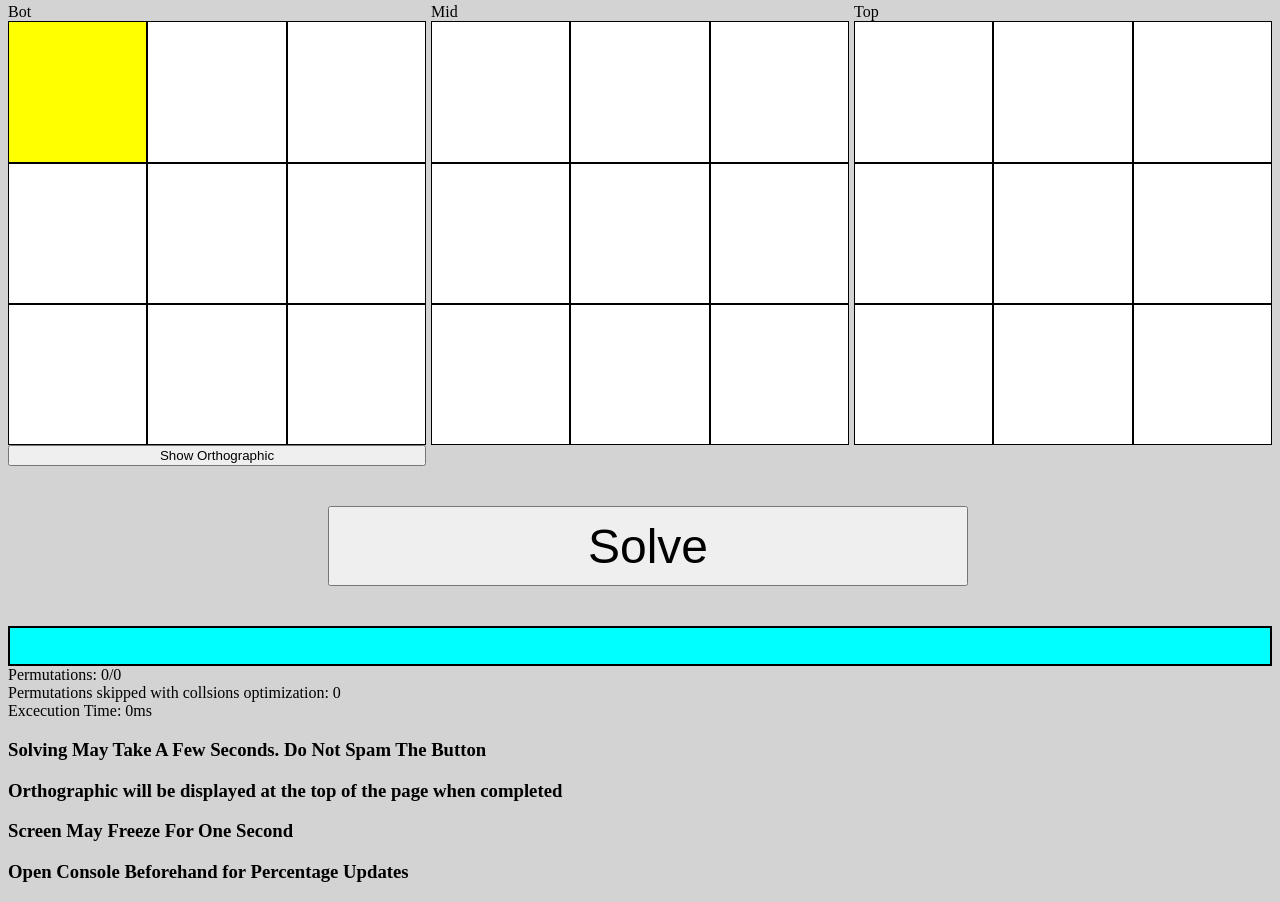
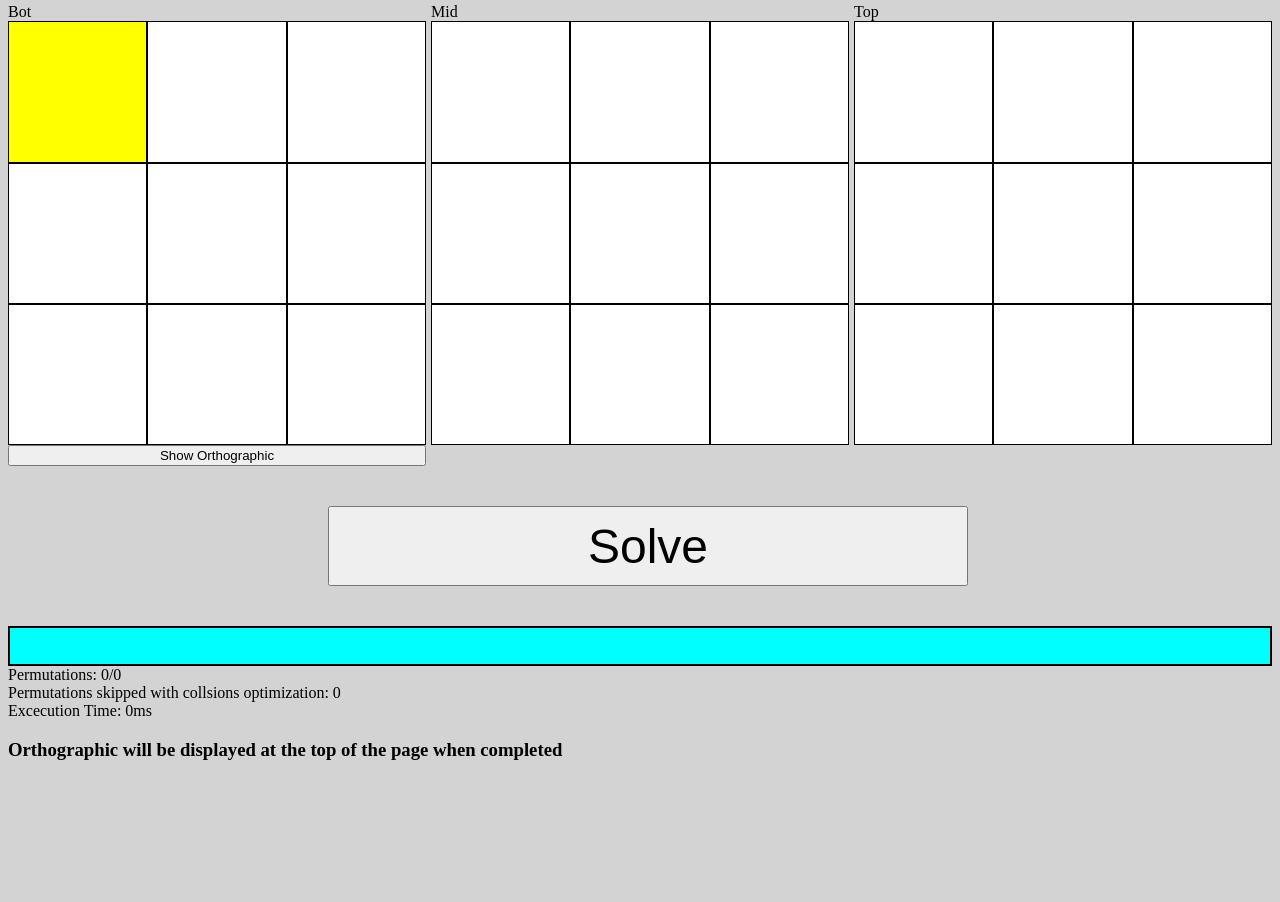
Before and after one commit to jon3350/puzzleCubeSolver, a plain HTML site: page index.html in a window 1280 px wide. Shown: the part 2672-3574 px from the top of the page. After the commit the page ends 3452 px from the top, so only its background shows below. Drawn offline with Linux system fonts and the light colour scheme.

Commit message:
Update index.html

```diff
--- a/index.html
+++ b/index.html
@@ -306,10 +306,7 @@
   <div id="permutations">Permutations: 0/0 </div>
   <div id="permutations-skipped">Permutations skipped with collsions optimization: 0 </div>
   <div id="excecution-time">Excecution Time: 0ms</div>
-  <h3>Solving May Take A Few Seconds. Do Not Spam The Button</h3>
   <h3>Orthographic will be displayed at the top of the page when completed</h3>
-  <h3>Screen May Freeze For One Second</h3>
-  <h3>Open Console Beforehand for Percentage Updates</h3>
 
 
 
```
